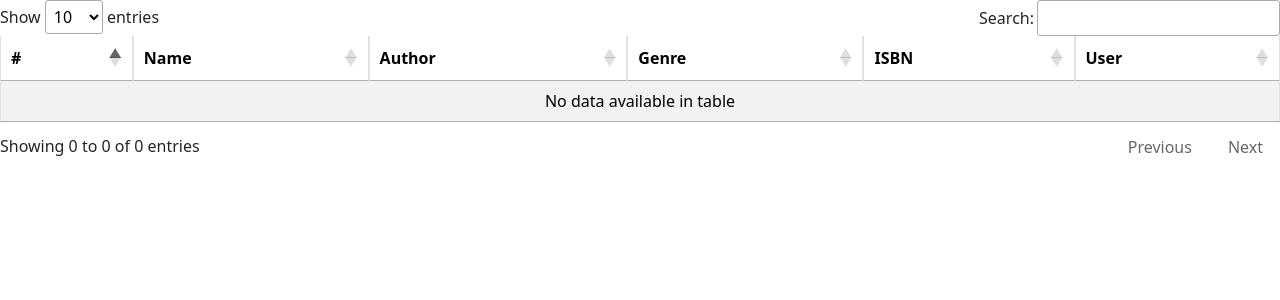
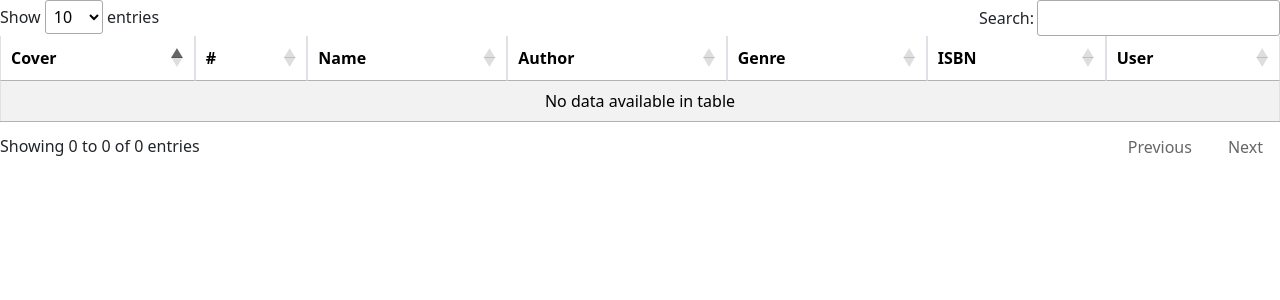
Before and after one commit to DSDouglas/Integrated-Library-System, a Django app: page /catalog in a window 1280 px wide. Shown: the part 56-356 px from the top of the page. Run offline with Django 5.2, Linux system fonts and the light colour scheme; data that the repository does not hold is empty; some libraries are stand-ins or nearby versions.

Commit message:
added images

```diff
--- a/templates/catalog.html
+++ b/templates/catalog.html
@@ -6,6 +6,7 @@
            width="100%">
         <thead>
             <tr>
+                <th scope="col">Cover</th>
                 <th scope="col">#</th>
                 <th scope="col">Name</th>
                 <th scope="col">Author</th>
@@ -17,6 +18,7 @@
         <tbody>
             {% for item in books %}
             <tr>
+                <td><img src="https://book-covers-public.s3.amazonaws.com/{item.isbn}.jpg" alt="{item.title}"></td>
                 <td>{{ item.book_id }}</td>
                 <td>{{ item.title }}</td>
                 <td>{{ item.author }}</td>
```
